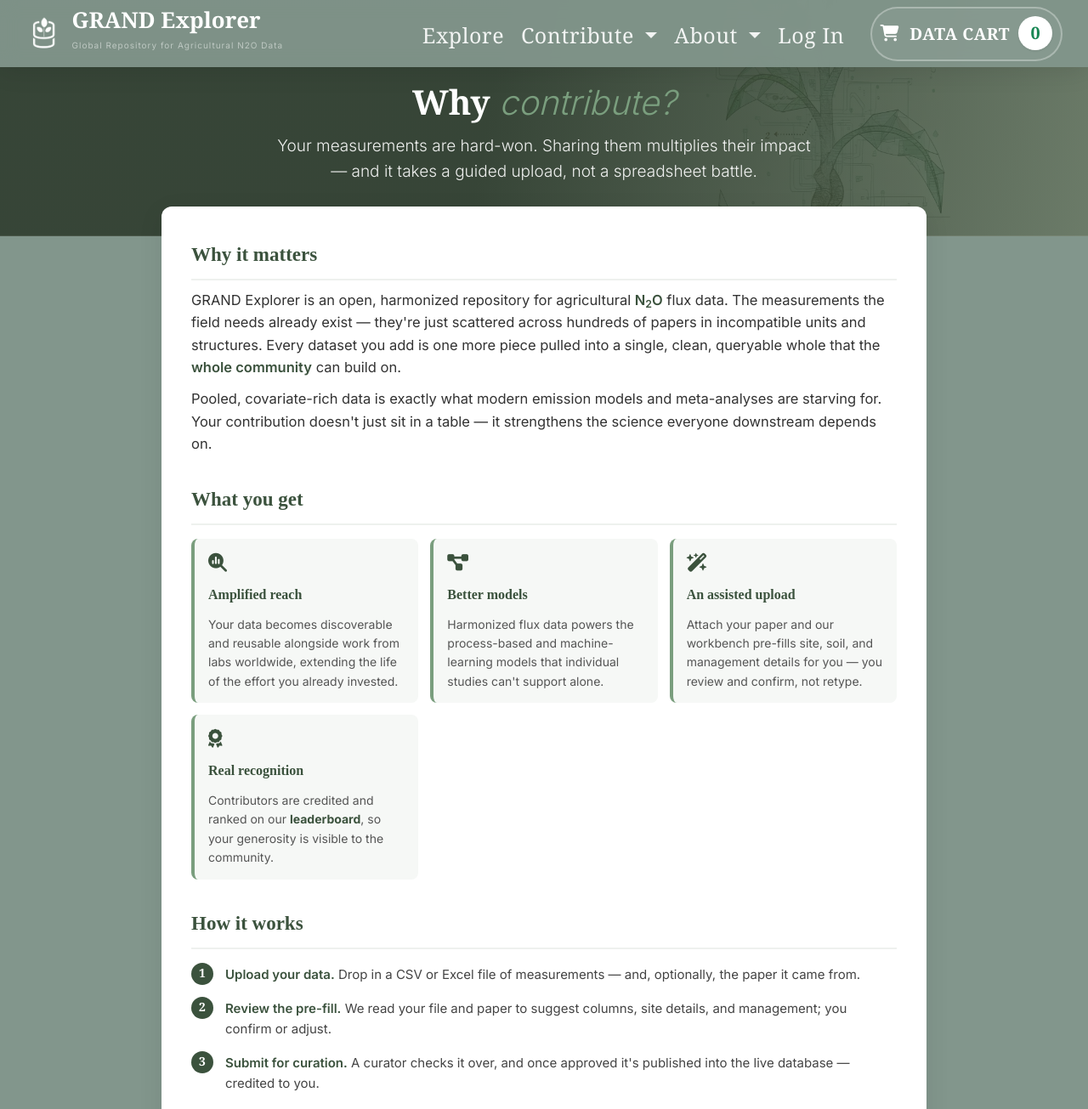
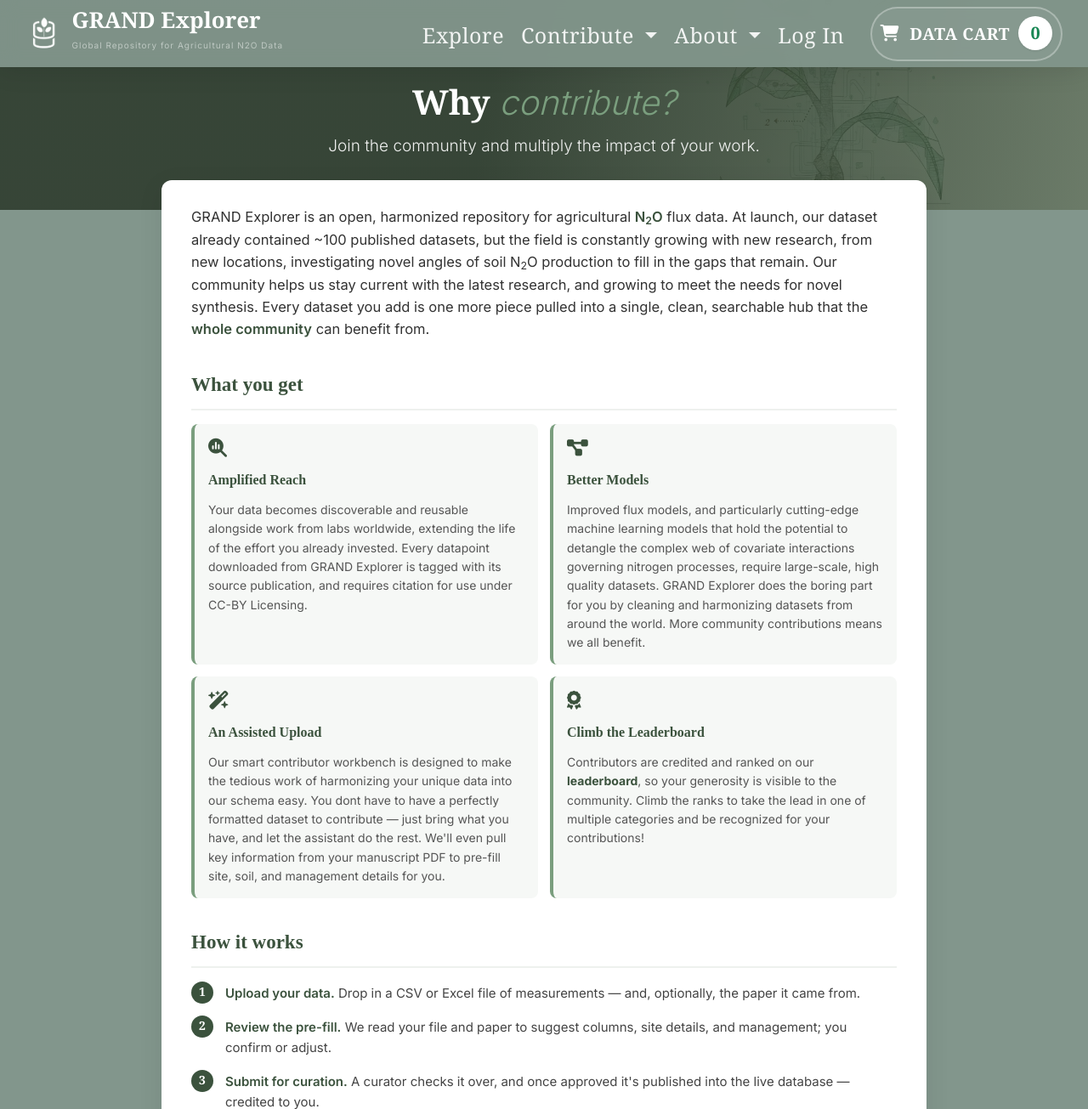
Before and after one commit to ryanackett/grand_explorer, a Django app: page /why-contribute/ in a window 1280 px wide. Shown: the top 1305 px of the page at 85% size. Run offline with Django 3.2, Linux system fonts and the light colour scheme; parts of the project's set-up code (start-up, migrations or seed data) failed here and were passed over; some libraries are stand-ins or nearby versions; some web fonts are replaced.

Commit message:
Harden pre-launch: soft-launch gate exempts /accounts/, curation sort fix, repo cleanup
- SoftLaunchGateMiddleware now exempts /accounts/ so allauth verification and
  password-reset links (opened in a fresh browser) aren't blocked by the shared
  HTTP Basic gate; added SoftLaunchGateTests covering block + exemption.
- curation_list defers parsed_content to keep the megabyte-scale JSON blob out
  of MySQL's filesort buffer (fixes OperationalError 1038 on the dashboard).
- Untrack LibreOffice .~lock.*# files and gitignore them.
- Fix stale why_contribute test assertion after the page's headings changed.

Co-Authored-By: Claude Fable 5 <noreply@anthropic.com>

```diff
--- a/n2odb/middleware.py
+++ b/n2odb/middleware.py
@@ -27,6 +27,12 @@ class SoftLaunchGateMiddleware:
         if not password:
             return self.get_response(request)
 
+        # Exempt allauth flows: verification/reset links are opened in a fresh
+        # browser that has never seen the shared gate, so gating them blocks new
+        # contributors from completing signup. These pages have their own auth.
+        if request.path.startswith('/accounts/'):
+            return self.get_response(request)
+
         username = getattr(settings, 'SITE_USERNAME', 'sahalab') or 'sahalab'
         header = request.META.get('HTTP_AUTHORIZATION', '')
         if header.startswith('Basic '):
--- a/n2odb/templates/why_contribute.html
+++ b/n2odb/templates/why_contribute.html
@@ -52,9 +52,10 @@
         .about-card p { font-size: 1.65rem; margin: 0 0 1.1rem; }
         .about-card strong { color: var(--grand-green); }
 
-        /* Feature grid */
+        /* Feature grid — fixed 2 columns so the four cards form a balanced 2×2
+           block rather than an off-kilter 3 + 1 row. */
         .feature-grid {
-            display: grid; grid-template-columns: repeat(auto-fit, minmax(240px, 1fr));
+            display: grid; grid-template-columns: repeat(2, 1fr);
             gap: 1.4rem; margin-top: 1.6rem;
         }
         .feature {
@@ -95,6 +96,7 @@
         @media (max-width: 600px) {
             .about-hero h1 { font-size: 3rem; }
             .about-card { padding: 2rem 1.5rem; margin-top: -3rem; }
+            .feature-grid { grid-template-columns: 1fr; }  /* single column on phones */
         }
     </style>
 {% endblock %}
@@ -104,45 +106,48 @@
 
     <header class="about-hero">
         <h1>Why <em>contribute?</em></h1>
-        <p class="tagline">Your measurements are hard-won. Sharing them multiplies their impact — and it takes a guided upload, not a spreadsheet battle.</p>
+        <p class="tagline">Join the community and multiply the impact of your work.</p>
     </header>
 
     <div class="about-card">
 
-        <h2>Why it matters</h2>
         <p>
             GRAND Explorer is an open, harmonized repository for agricultural <strong>N<sub>2</sub>O</strong>
-            flux data. The measurements the field needs already exist — they're just scattered across
-            hundreds of papers in incompatible units and structures. Every dataset you add is one more
-            piece pulled into a single, clean, queryable whole that the <strong>whole community</strong> can build on.
-        </p>
-        <p>
-            Pooled, covariate-rich data is exactly what modern emission models and meta-analyses are
-            starving for. Your contribution doesn't just sit in a table — it strengthens the science
-            everyone downstream depends on.
+            flux data. At launch, our dataset already contained ~100 published datasets, but the field is constantly growing
+            with new research, from new locations, investigating novel angles of soil N<sub>2</sub>O production to fill in the
+            gaps that remain. Our community helps us stay current with the latest research, and growing to meet
+            the needs for novel synthesis. Every dataset you add is one more
+            piece pulled into a single, clean, searchable hub that the <strong>whole community</strong> can benefit from.
         </p>
 
         <h2>What you get</h2>
         <div class="feature-grid">
             <div class="feature">
                 <i class="fas fa-magnifying-glass-chart"></i>
-                <h3>Amplified reach</h3>
-                <p>Your data becomes discoverable and reusable alongside work from labs worldwide, extending the life of the effort you already invested.</p>
+                <h3>Amplified Reach</h3>
+                <p>Your data becomes discoverable and reusable alongside work from labs worldwide, extending the life of the effort you already invested.
+                    Every datapoint downloaded from GRAND Explorer is tagged with its source publication, and requires citation for use under CC-BY Licensing.
+                </p>
             </div>
             <div class="feature">
                 <i class="fas fa-diagram-project"></i>
-                <h3>Better models</h3>
-                <p>Harmonized flux data powers the process-based and machine-learning models that individual studies can't support alone.</p>
+                <h3>Better Models</h3>
+                <p>Improved flux models, and particularly cutting-edge machine learning models that hold the potential to detangle the complex web of covariate
+                    interactions governing nitrogen processes, require large-scale, high quality datasets. GRAND Explorer does the boring part for you by
+                    cleaning and harmonizing datasets from around the world. More community contributions means we all benefit.</p>
             </div>
             <div class="feature">
                 <i class="fas fa-wand-magic-sparkles"></i>
-                <h3>An assisted upload</h3>
-                <p>Attach your paper and our workbench pre-fills site, soil, and management details for you — you review and confirm, not retype.</p>
+                <h3>An Assisted Upload</h3>
+                <p>Our smart contributor workbench is designed to make the tedious work of harmonizing your unique data into our schema easy. You dont have to
+                    have a perfectly formatted dataset to contribute — just bring what you have, and let the assistant do the rest. We'll even pull key information
+                    from your manuscript PDF to pre-fill site, soil, and management details for you. </p>
             </div>
             <div class="feature">
                 <i class="fas fa-award"></i>
-                <h3>Real recognition</h3>
-                <p>Contributors are credited and ranked on our <a href="{% url 'leaderboard' %}">leaderboard</a>, so your generosity is visible to the community.</p>
+                <h3>Climb the Leaderboard</h3>
+                <p>Contributors are credited and ranked on our <a href="{% url 'leaderboard' %}">leaderboard</a>, so your generosity is visible to the community.
+                Climb the ranks to take the lead in one of multiple categories and be recognized for your contributions!</p>
             </div>
         </div>
 
--- a/n2odb/tests_account.py
+++ b/n2odb/tests_account.py
@@ -146,4 +146,4 @@ class LeaderboardTests(TestCase):
     def test_why_contribute_page_renders(self):
         resp = self.client.get(reverse("why-contribute"))
         self.assertEqual(resp.status_code, 200)
-        self.assertIn("Why it matters", resp.content.decode())  # a section heading
+        self.assertIn("What you get", resp.content.decode())  # a section heading
```
Also changed, not shown: n2odb/templates/leaderboard.html (+13 -8 lines), n2odb/templates/workbench_submit.html (+5 -4 lines), n2odb/tests_auth.py (+15 -1 lines), n2odb/tests_timeline.py (+7 -0 lines), n2odb/views_workbench.py (+9 -0 lines), 3 other files.
